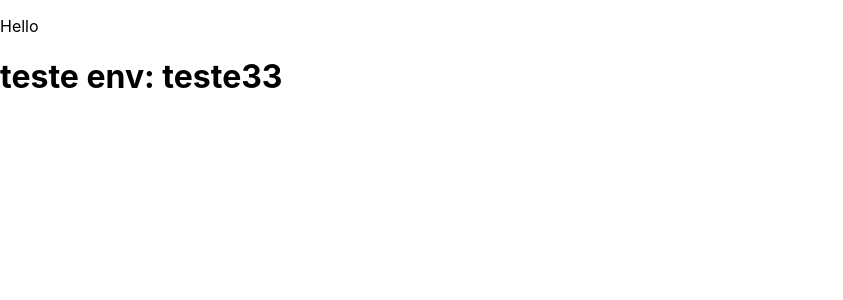
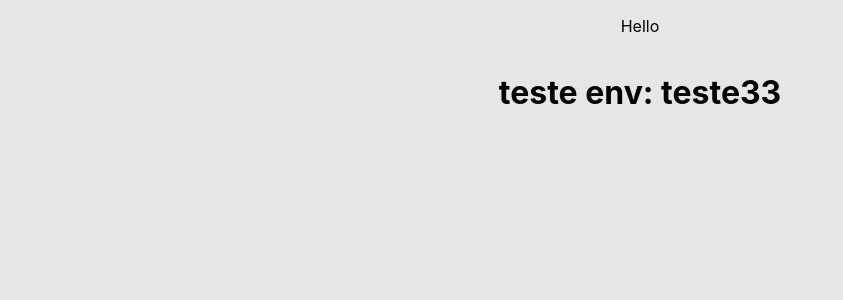
Before and after one commit to allan-gilber/supermarket-app, a React (Create React App) app: page / in a window 1280 px wide. Shown: the top 300 px of the page, without its empty margins (0-843 px from the left). Built offline with nearby package versions, Linux system fonts and the light colour scheme.

Commit message:
feat: added a simple css file for home.

```diff
--- a/src/presentation/Home/index.tsx
+++ b/src/presentation/Home/index.tsx
@@ -1,10 +1,11 @@
 import React from 'react';
+import {MainContainer} from './style';
 
 export default function Home(): any{
   return (
-    <div>
+    <MainContainer>
       <p>Hello</p>
       <h1>{`teste env: ${process.env.REACT_APP_TEST}`}</h1>
-    </div>
+    </MainContainer>
   );
 }
--- a/src/presentation/Home/style.tsx
+++ b/src/presentation/Home/style.tsx
@@ -0,0 +1,15 @@
+import styled from 'styled-components';
+
+export const MainContainer = styled.div`
+display: flex;
+position: relative;
+background:#E6E6E6;
+flex-direction: column;
+align-items: center;
+width: 100vw;
+height: 100vh;
+
+div {
+
+}
+`;
```
